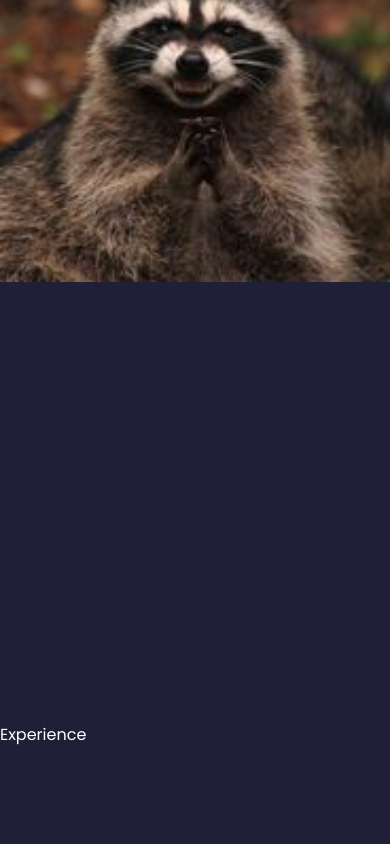
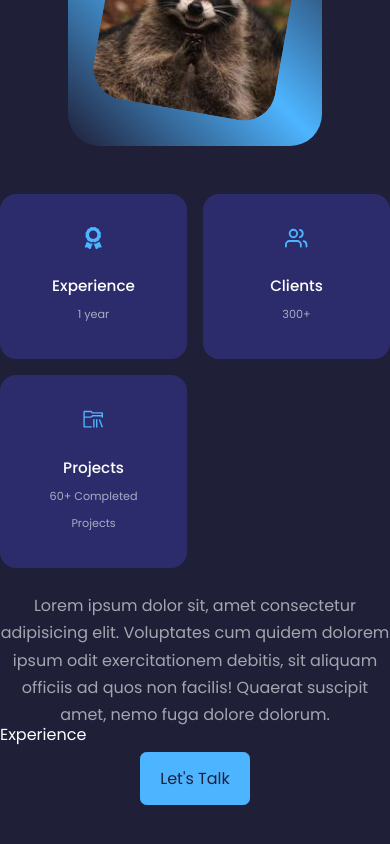
Before and after one commit to strayfrozen/Personal-React-Portfolio, a React (Create React App) app: page / in a window 390 px wide. Shown: the part 1159-2003 px from the top of the page. Built offline with nearby package versions, Linux system fonts and the light colour scheme.

Commit message:
finished about component

```diff
--- a/src/components/about/About.jsx
+++ b/src/components/about/About.jsx
@@ -1,6 +1,9 @@
 import React from 'react'
 import './about.css'
 import ME from '../../assets/coon.jpg'
+import { FaAward } from 'react-icons/fa'
+import {FiUsers} from 'react-icons/fi'
+import {VscFolderLibrary} from 'react-icons/vsc'
 
 const About = () => {
   return (
@@ -16,6 +19,32 @@
         </div>
 
         <div className="about__content">
+          <div className="about__cards">
+
+            <article className='about__card'>
+              <FaAward className='about__icon' />
+              <h5>Experience</h5>
+              <small>1 year</small>
+            </article>
+
+            <article className='about__card'>
+              <FiUsers className='about__icon' />
+              <h5>Clients</h5>
+              <small>300+</small>
+            </article>
+
+            <article className='about__card'>
+              <VscFolderLibrary className='about__icon' />
+              <h5>Projects</h5>
+              <small>60+ Completed Projects</small>
+            </article>
+          </div>
+
+          <p>
+            Lorem ipsum dolor sit, amet consectetur adipisicing elit. Voluptates cum quidem dolorem ipsum odit exercitationem debitis, sit aliquam officiis ad quos non facilis! Quaerat suscipit amet, nemo fuga dolore dolorum.
+          </p>
+
+          <a href="#contact" className='btn btn-primary'>Let's Talk</a>
 
         </div>
       </div>
--- a/src/components/about/about.css
+++ b/src/components/about/about.css
@@ -0,0 +1,109 @@
+.about__container {
+    display: grid;
+    grid-template-columns: 35% 50%;
+    gap: 15%;
+}
+
+.about__me{
+    width: 100%;
+    aspect-ratio: 1/1;
+    border-radius: 2rem;
+    background: linear-gradient(
+        45deg,
+        transparent,
+        var(--color-primary),
+        transparent
+    );
+    display: grid;
+    place-items: center;
+}
+
+.about__me-image {
+    border-radius: 2rem;
+    overflow: hidden;
+    transform: rotate(10deg);
+    transition: var(--transition);
+}
+
+.about__me-image:hover{
+    transform: rotate(0);
+}
+
+.about__cards {
+    display: grid;
+    grid-template-columns: repeat(3,1fr);
+    gap: 1.5rem;
+}
+
+.about__card {
+    background: var(--color-bg-variant);
+    border: 1px solid transparent;
+    border-radius: 1rem;
+    padding: 2rem;
+    text-align: center;
+}
+
+.about__card:hover {
+    background: transparent;
+    border-color: var(--color-primary-variant);
+    cursor: default;
+}
+
+.about__icon {
+    color: var(--color-primary);
+    font-size: 1.4rem;
+    margin-bottom: 1rem;
+}
+
+.about__card h5 {
+    font-size: 0.95rem;
+}
+
+.about__card small {
+    font-size: 0.7rem;
+    color: var(--color-light);
+}
+
+.about__content p {
+    margin: 2rem 0 2.6rem;
+    color: var(--color-light);
+}
+
+/* ======= Media Queries (Medium Devices) ===============*/
+@media screen and (max-width: 1024px) {
+    .about__container{
+        grid-template-columns: 1fr;
+        gap: 0;
+    }
+
+    .about__me{
+        width:50%;
+        margin: 2rem auto 4rem;
+    }
+
+    .about__content p{
+        margin: 1rem 0 1.5rem;
+    }
+
+    }
+
+    /* ======= Media Queries (Small Devices) ===============*/
+@media screen and (max-width: 600px) {
+        .about__me {
+            width: 65%;
+            margin: 0 auto 3rem;
+        }
+
+        .about__cards {
+            grid-template-columns: 1fr 1fr;
+            gap: 1rem;
+        }
+
+        .about__content{
+            text-align: center;
+        }
+
+        .about__content p {
+            margin: 1.5rem 0;
+        }
+    }
```
